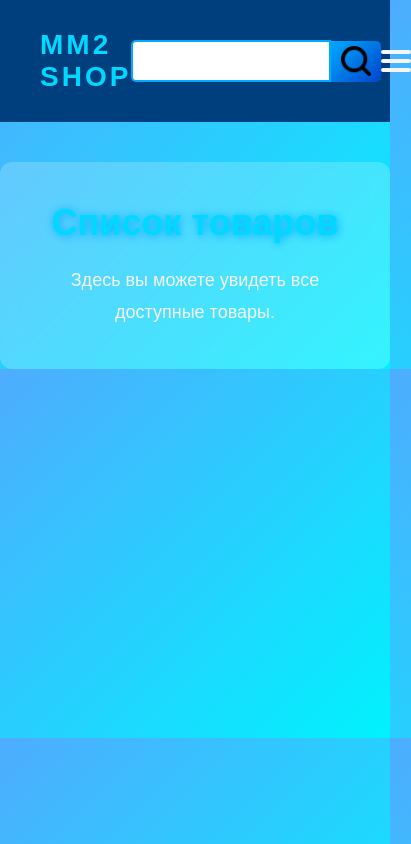
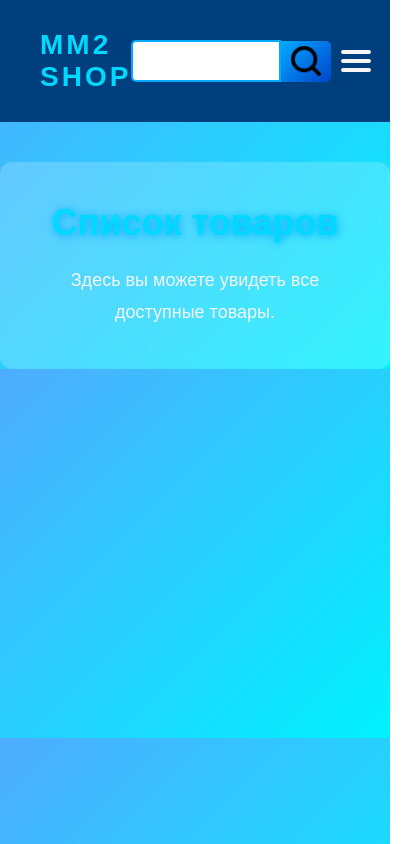
Before and after one commit to Abdunur1/MM2_SHOP, a plain HTML site: page products.html in a window 390 px wide. Shown: the whole page, 411 px wide, since content can reach past the window. Drawn offline with Linux system fonts and the light colour scheme.

Commit message:
Описание изменений

```diff
--- a/script.js
+++ b/script.js
@@ -1,14 +1,10 @@
 let burger_menu = document.querySelector(".line"),
-    menu = document.querySelector(".menu")
+    menu = document.querySelector(".menu");
 
-    burger_menu.addEventListener("click",function () {
-console.log();
-
-const menu = document.querySelector(".menu")
-
-        if (menu.style.display === "none") {
-            menu.style.display = "block";
-        } else {
-            menu.style.display = "none";
-        }
- })
+burger_menu.addEventListener("click", function () {
+    if (menu.style.display === "none") {
+        menu.style.display = "block";
+    } else {
+        menu.style.display = "none";
+    }
+});
--- a/style.css
+++ b/style.css
@@ -42,7 +42,7 @@ header .logo h1 {
 
 header .nav {
     display: flex;
-    align-items: center;
+
 }
 
 /* Меню */
@@ -81,6 +81,7 @@ header .nav {
 .burger .line {
     width: 30px;
     height: 4px;
+    margin-left: 10px;
     background-color: #f5f5f5;
     border-radius: 5px;
 }
@@ -144,7 +145,7 @@ header .nav {
 
 
 
-/* Стили для мобильной версии */
+
 @media (max-width: 900px) {
     .nav .menu {
         list-style: none;
@@ -166,6 +167,20 @@ header .nav {
 
     .screach_input {
         width: 200px;
+        padding: 10px 15px;
+        font-size: 16px;
+        border: 2px solid #00aaff;
+        border-radius: 5px 0 0 5px;
+        outline: none;
+        transition: border-color 0.3s, box-shadow 0.3s;
+    }
+
+}
+
+@media (max-width: 700px) {
+
+    .screach_input {
+        width: 150px;
         padding: 10px 15px;
         font-size: 16px;
         border: 2px solid #00aaff;
```
